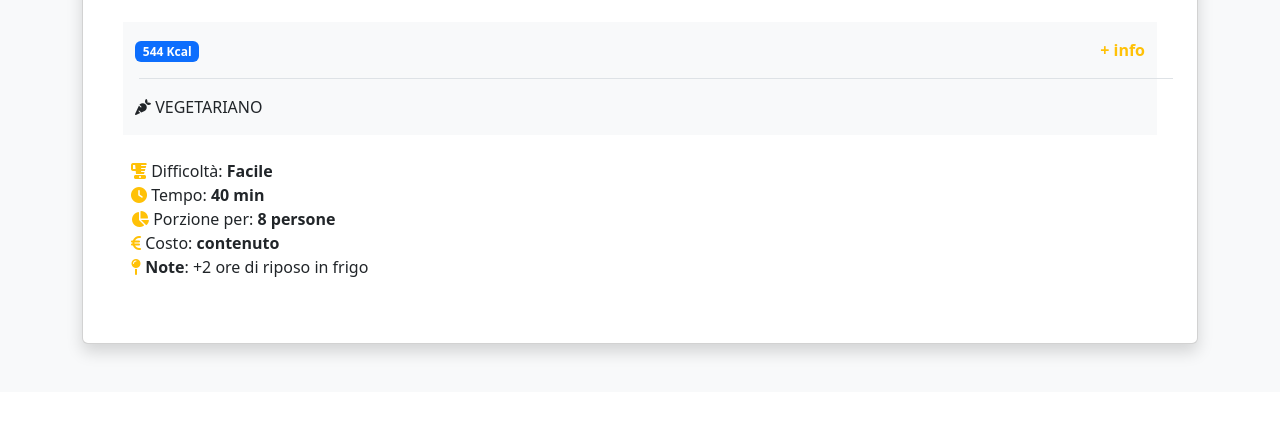
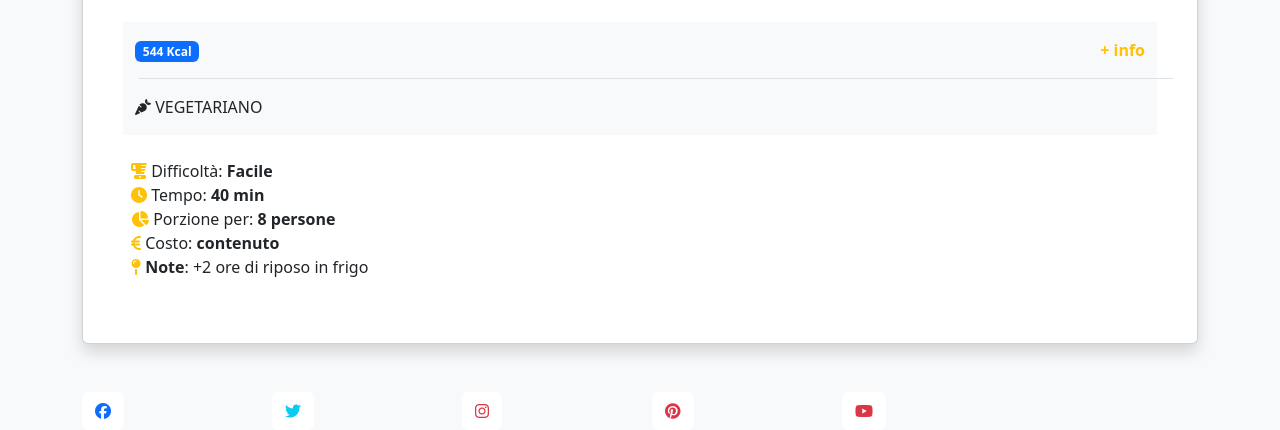
Before and after one commit to mirkobechini/htmlcss-responsive-layout-bootstrap, a plain HTML site: page index.html in a window 1280 px wide. Shown: the part 867-1297 px from the top of the page. Before the commit the page ends 1259 px from the top, so only its background shows below. Drawn offline with nearby package versions, Linux system fonts and the light colour scheme.

Commit message:
add social buttons

```diff
--- a/index.html
+++ b/index.html
@@ -74,10 +74,14 @@
                 <!-- /.card -->
 
                 <div class="row">
-                    <div class="col"></div>
-                    <!-- /.col -->
+                    <div class="col-2"><button type="button" class="btn bg-white"><i class="fa-brands fa-facebook text-primary"></i></button></div>
+                    <div class="col-2"><button type="button" class="btn bg-white"><i class="fa-brands fa-twitter text-info"></i></button></div>
+                    <div class="col-2"><button type="button" class="btn bg-white"><i class="fa-brands fa-instagram text-danger"></i></button></div>
+                    <div class="col-2"><button type="button" class="btn bg-white"><i class="fa-brands fa-pinterest text-danger"></i></button></div>
+                    <div class="col-2"><button type="button" class="btn bg-white"><i class="fa-brands fa-youtube text-danger"></i></button></div>
                 </div>
                 <!-- /.social -->
+
                 <div class="row">
                     <div class="col"></div>
                     <!-- /.col -->
```
